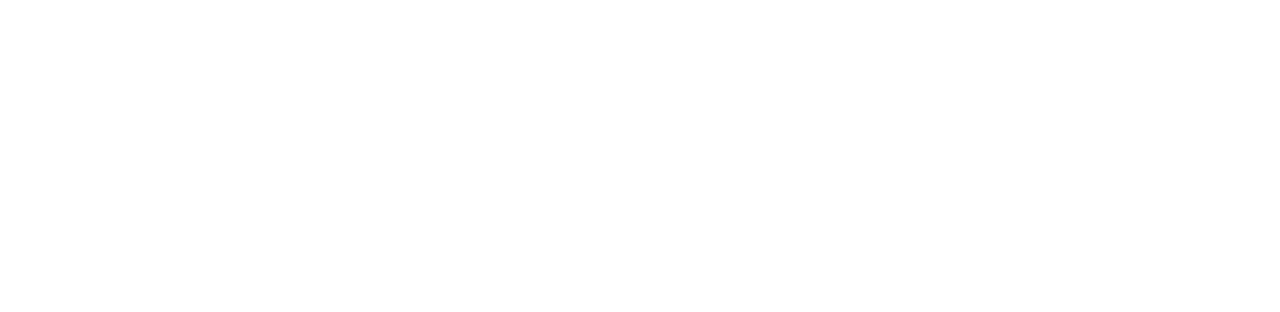
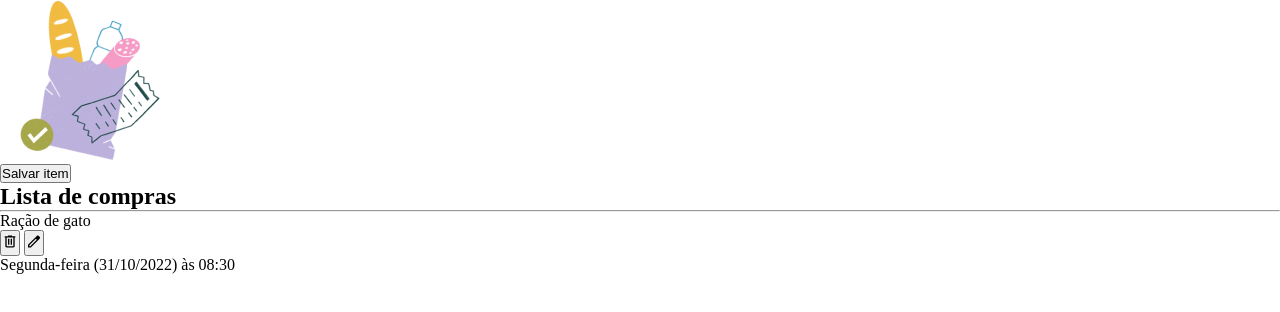
Before and after one commit to weslleyAlaniz/Treinos-Alura, a plain HTML site: page lista-compras/index.html in a window 1280 px wide. Drawn offline with Linux system fonts and the light colour scheme; a web font is replaced by a local one.

Commit message:
Inicio HTML(lista-compras)

```diff
--- a/lista-compras/index.html
+++ b/lista-compras/index.html
@@ -13,7 +13,36 @@
 </head>
 
 <body>
+    <main>
+        <img src="img/bag.png" alt="sacola de compras">
+        <form>
+            <imput type="text" placeholder="digite o item que deseja adicionar"/>
+            <button>Salvar item</button>
+        </form>
 
+        <h2>Lista de compras</h2>
+        <hr>
+
+        <ul>
+            <li>
+                <div>
+                    <div>
+                        <imput type="checkbox"/>
+                        <p>Ração de gato</p>
+                    </div>
+                    <div>
+                        <button>
+                            <img src="img/delete.svg" alt="botao delete"/>
+                        </button>
+                        <button>
+                            <img src="img/edit.svg" alt="botao editar"/>
+                        </button>
+                    </div>
+                </div>
+                <p>Segunda-feira (31/10/2022) às 08:30</p>
+            </li>
+        </ul>
+    </main>
 </body>
 
 </html>
```
